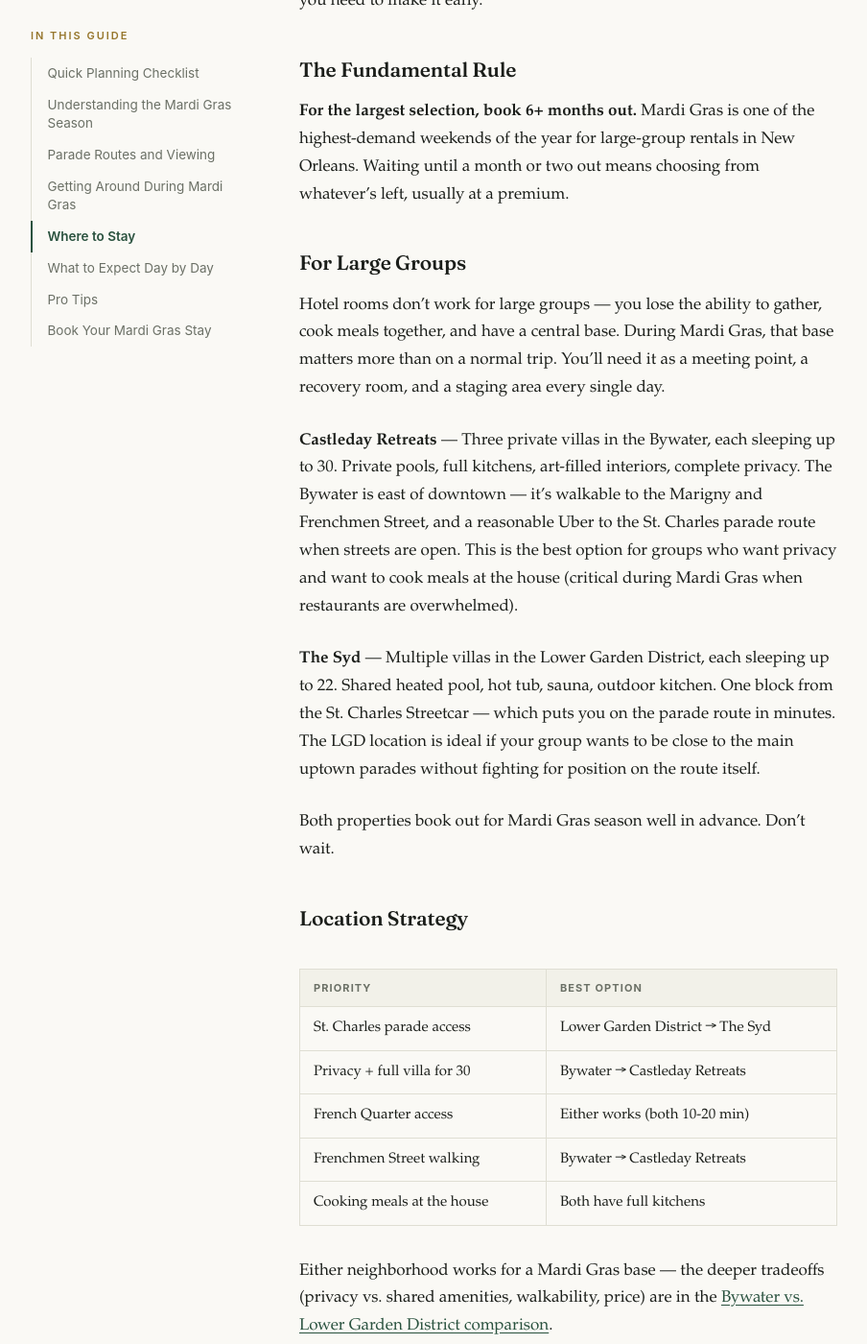
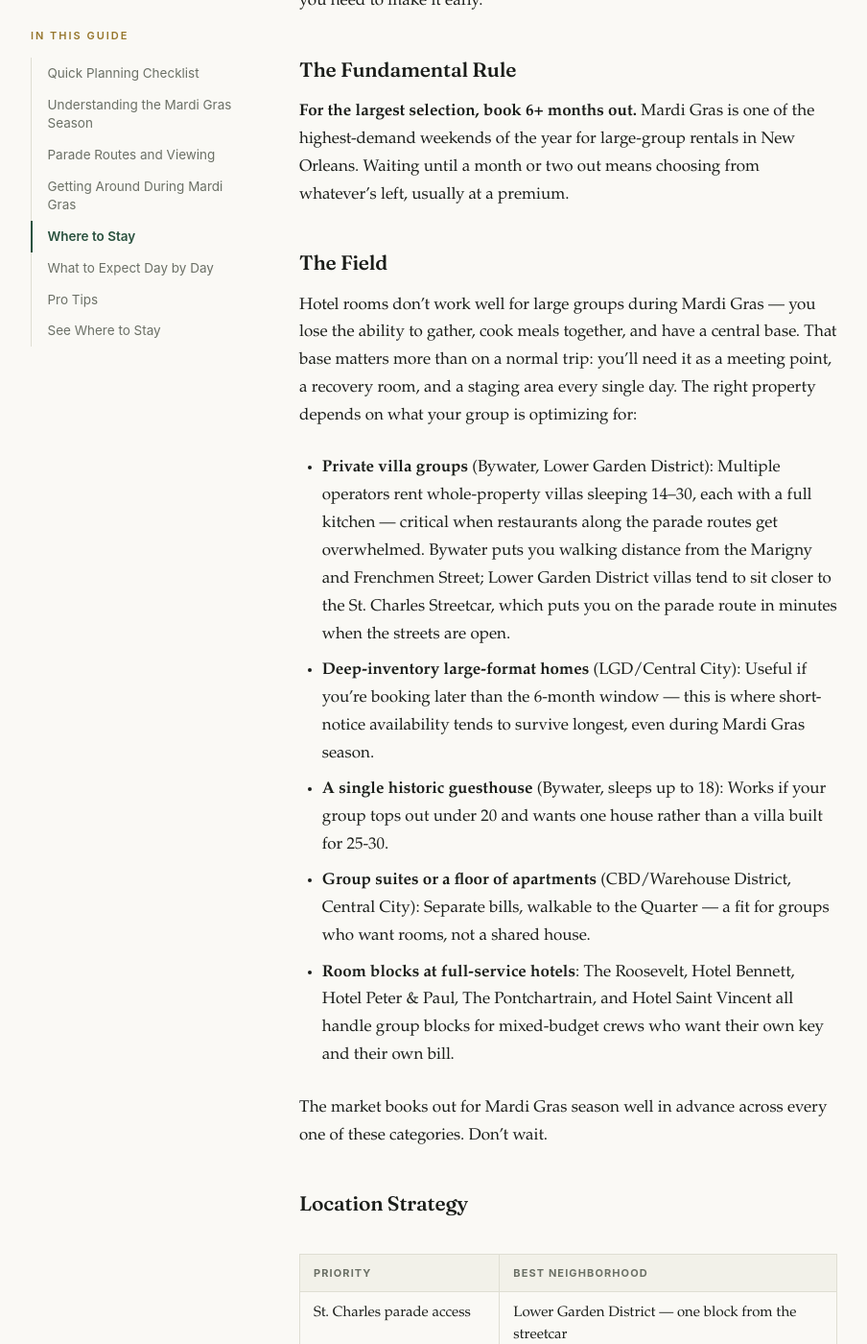
Before and after one commit to sjworth-dev/nola-group-travel, a Jekyll site: the page built from _guides/mardi-gras-group-guide.md, in a window 1280 px wide and 1400 px high, scrolled down 6649 px. Shown: the whole window at 96% size, without its empty margins (70-974 px from the left). Built offline with Jekyll 4.4.1, drawn with Linux system fonts in a browser that asks for light colours; some of the changed text lies outside the part shown.

Commit message:
expand: refresh _guides/mardi-gras-group-guide.md
Refreshed the oldest-dated guide in _guides/ (2026-05-22). Replaced the
Castleday/Syd-only "Where to Stay" and "Book Your Mardi Gras Stay"
sections — a pre-independence-rule pattern already fixed on several
other guides — with the full property field per the Property Reference
Rules, and added the required /where-to-stay/ final CTA. Bumped date.

```diff
--- a/_guides/mardi-gras-group-guide.md
+++ b/_guides/mardi-gras-group-guide.md
@@ -4,7 +4,7 @@ description: "The complete logistics guide for bringing a large group to New Orl
 category: "Festivals & Events"
 card_title: "Mardi Gras"
 card_description: "The biggest party in America. Here's how to do it right with large groups."
-date: 2026-05-22
+date: 2026-07-21
 ---
 
 Mardi Gras is the biggest group travel event in America. Every year, hundreds of thousands of people descend on New Orleans the week before Fat Tuesday, most of them underprepared. Hotels are sold out months in advance. Uber can't cross parade routes while they're running. Streets close without warning. The city operates on a completely different set of rules for two weeks.
@@ -126,25 +126,27 @@ This is the most important decision you'll make for a Mardi Gras trip, and you n
 
 **For the largest selection, book 6+ months out.** Mardi Gras is one of the highest-demand weekends of the year for large-group rentals in New Orleans. Waiting until a month or two out means choosing from whatever's left, usually at a premium.
 
-### For Large Groups
+### The Field
 
-Hotel rooms don't work for large groups — you lose the ability to gather, cook meals together, and have a central base. During Mardi Gras, that base matters more than on a normal trip. You'll need it as a meeting point, a recovery room, and a staging area every single day.
+Hotel rooms don't work well for large groups during Mardi Gras — you lose the ability to gather, cook meals together, and have a central base. That base matters more than on a normal trip: you'll need it as a meeting point, a recovery room, and a staging area every single day. The right property depends on what your group is optimizing for:
 
-**Castleday Retreats** — Three private villas in the Bywater, each sleeping up to 30. Private pools, full kitchens, art-filled interiors, complete privacy. The Bywater is east of downtown — it's walkable to the Marigny and Frenchmen Street, and a reasonable Uber to the St. Charles parade route when streets are open. This is the best option for groups who want privacy and want to cook meals at the house (critical during Mardi Gras when restaurants are overwhelmed).
+- **Private villa groups** (Bywater, Lower Garden District): Multiple operators rent whole-property villas sleeping 14–30, each with a full kitchen — critical when restaurants along the parade routes get overwhelmed. Bywater puts you walking distance from the Marigny and Frenchmen Street; Lower Garden District villas tend to sit closer to the St. Charles Streetcar, which puts you on the parade route in minutes when the streets are open.
+- **Deep-inventory large-format homes** (LGD/Central City): Useful if you're booking later than the 6-month window — this is where short-notice availability tends to survive longest, even during Mardi Gras season.
+- **A single historic guesthouse** (Bywater, sleeps up to 18): Works if your group tops out under 20 and wants one house rather than a villa built for 25-30.
+- **Group suites or a floor of apartments** (CBD/Warehouse District, Central City): Separate bills, walkable to the Quarter — a fit for groups who want rooms, not a shared house.
+- **Room blocks at full-service hotels**: The Roosevelt, Hotel Bennett, Hotel Peter & Paul, The Pontchartrain, and Hotel Saint Vincent all handle group blocks for mixed-budget crews who want their own key and their own bill.
 
-**The Syd** — Multiple villas in the Lower Garden District, each sleeping up to 22. Shared heated pool, hot tub, sauna, outdoor kitchen. One block from the St. Charles Streetcar — which puts you on the parade route in minutes. The LGD location is ideal if your group wants to be close to the main uptown parades without fighting for position on the route itself.
-
-Both properties book out for Mardi Gras season well in advance. Don't wait.
+The market books out for Mardi Gras season well in advance across every one of these categories. Don't wait.
 
 ### Location Strategy
 
-| Priority | Best Option |
+| Priority | Best Neighborhood |
 |----------|------------|
-| St. Charles parade access | Lower Garden District → The Syd |
-| Privacy + full villa for 30 | Bywater → Castleday Retreats |
+| St. Charles parade access | Lower Garden District — one block from the streetcar |
+| Privacy + a full villa for 25-30 | Bywater |
 | French Quarter access | Either works (both 10-20 min) |
-| Frenchmen Street walking | Bywater → Castleday Retreats |
-| Cooking meals at the house | Both have full kitchens |
+| Frenchmen Street walking | Bywater |
+| Cooking meals at the house | Both neighborhoods have full-kitchen villa options |
 
 Either neighborhood works for a Mardi Gras base — the deeper tradeoffs (privacy vs. shared amenities, walkability, price) are in the [Bywater vs. Lower Garden District comparison](/guides/nola-group-bywater-vs-lgd-deep-comparison/).
 
@@ -192,11 +194,8 @@ By mid-afternoon, most of the organized parades are done. The city shifts into o
 
 ---
 
-## Book Your Mardi Gras Stay
+## See Where to Stay
 
-For large groups — book early:
+For a full breakdown of large-group accommodation options across New Orleans' neighborhoods:
 
-- **Castleday Retreats** — Private villas in the Bywater, up to 30 guests each. Private pool, full kitchen, complete privacy. Walking distance to the Marigny music scene.
-- **The Syd** — Villas in the Lower Garden District, up to 22 guests. One block from the St. Charles Streetcar, which puts you on the parade route in minutes. Heated pool, hot tub, outdoor kitchen.
-
-Both book out for Mardi Gras season. Check availability now.
+[See where to stay for large groups →](/where-to-stay/)
```
